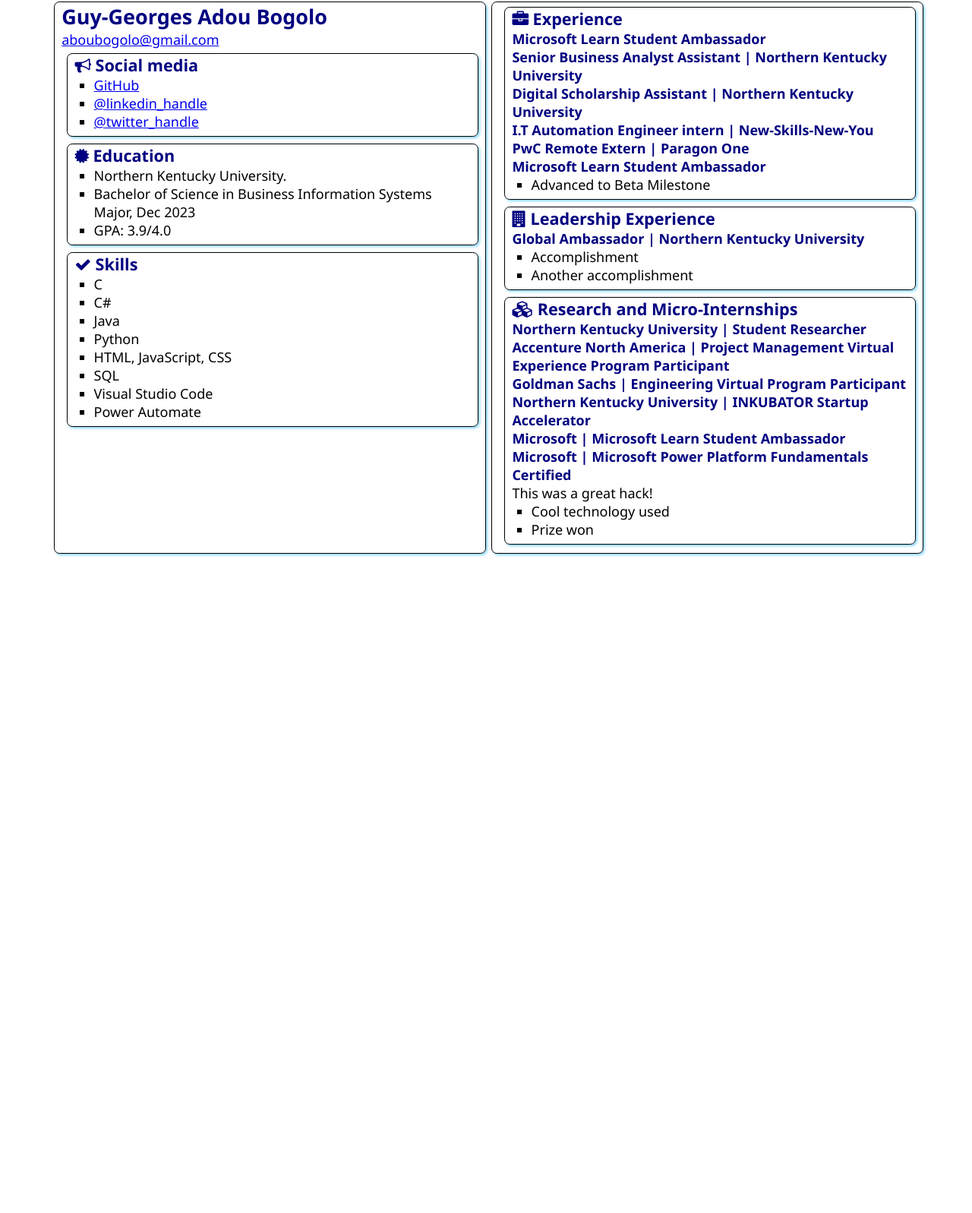
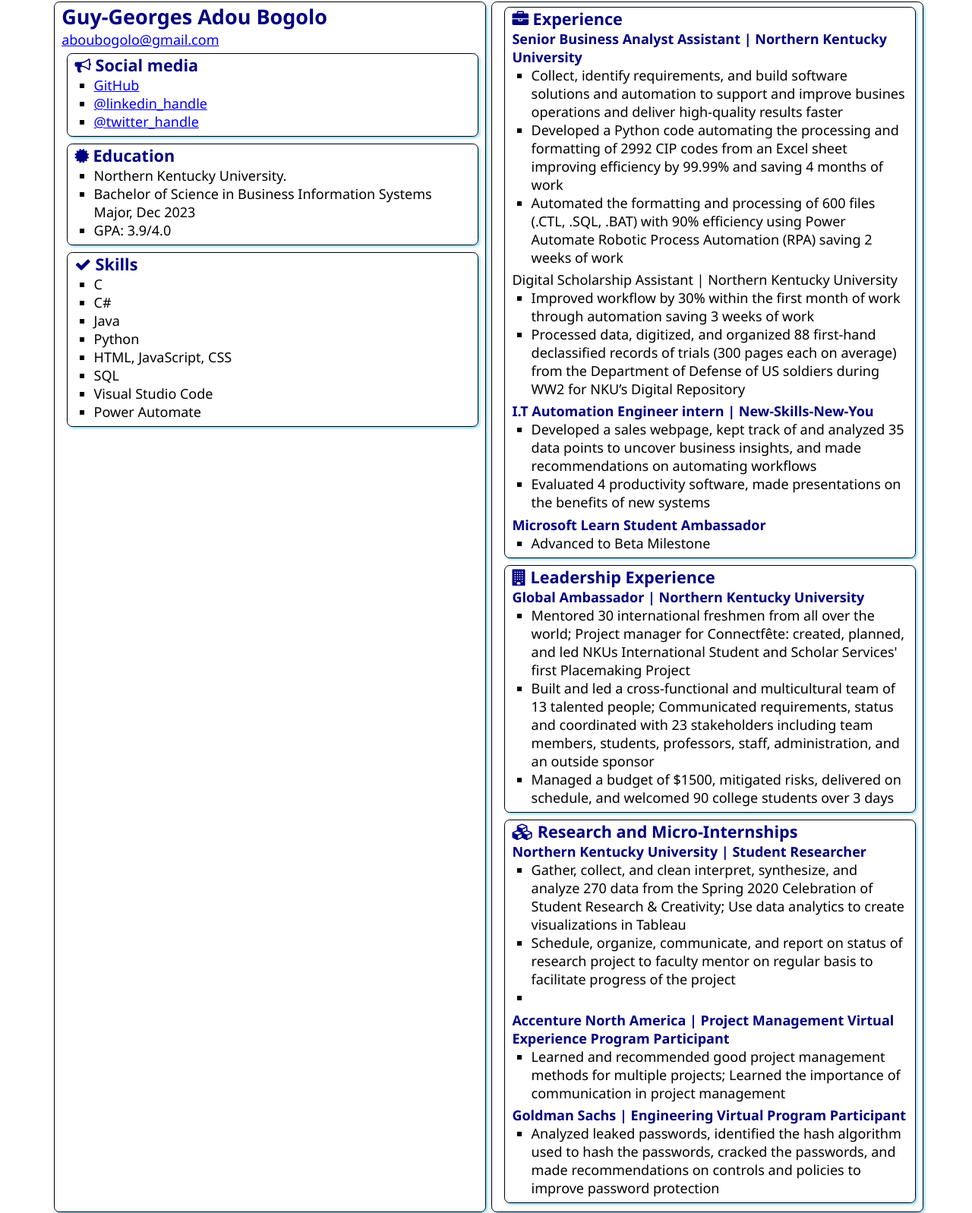
Before and after one commit to GuyAdou/SATechnicalOnboarding, a plain HTML site: page src/index.html in a window 1280 px wide. Shown: the part 16-1613 px from the top of the page at 76% size. Before the commit the page ends 800 px from the top, so only its background shows below. Drawn offline with Linux system fonts and the light colour scheme.

Commit message:
add resume info

```diff
--- a/src/index.html
+++ b/src/index.html
@@ -65,11 +65,29 @@
                     Experience
 
                 </h2>
-                <h3>Microsoft Learn Student Ambassador</h3>
                 <h3>Senior Business Analyst Assistant | Northern Kentucky University</h3>
+                <ul>
+                    <li>Collect, identify requirements, and build software solutions and automation to support and improve busines operations and deliver high-quality results faster</li>
+                    <li>Developed a Python code automating the processing and formatting of 2992 CIP codes from an Excel sheet improving efficiency by 99.99% and saving 4 months of work</li>
+                    <li>Automated the formatting and processing of 600 files (.CTL, .SQL, .BAT) with 90% efficiency using Power
+                        Automate Robotic Process Automation (RPA) saving 2 weeks of work</li>
+                </ul
+
                 <h3>Digital Scholarship Assistant | Northern Kentucky University</h3>
+                <ul>
+                    <li>Improved workflow by 30% within the first month of work through automation saving 3 weeks of work</li>
+                    <li>Processed data, digitized, and organized 88 first-hand declassified records of trials (300 pages each on average) from
+                        the Department of Defense of US soldiers during WW2 for NKU’s Digital Repository</li>
+                </ul>
+
                 <h3>I.T Automation Engineer intern | New-Skills-New-You</h3>
-                <h3>PwC Remote Extern | Paragon One</h3>
+                <ul>
+                    <li>Developed a sales webpage, kept track of and analyzed 35 data points to uncover business insights, and made
+                        recommendations on automating workflows</li>
+                    <li>
+                        Evaluated 4 productivity software, made presentations on the benefits of new systems
+                    </li>
+                </ul>
                 <h3>Microsoft Learn Student Ambassador</h3>
                 <ul>
                     <li>Advanced to Beta Milestone</li>
@@ -83,8 +101,12 @@
 
                 <h3>Global Ambassador | Northern Kentucky University</h3>
                 <ul>
-                    <li>Accomplishment</li>
-                    <li>Another accomplishment</li>
+                    <li>Mentored 30 international freshmen from all over the world; Project manager for Connectfête: created, planned, and
+                        led NKUs International Student and Scholar Services' first Placemaking Project</li>
+                    <li>Built and led a cross-functional and multicultural team of 13 talented people; Communicated requirements, status
+                        and coordinated with 23 stakeholders including team members, students, professors, staff, administration, and an
+                        outside sponsor</li>
+                    <li>Managed a budget of $1500, mitigated risks, delivered on schedule, and welcomed 90 college students over 3 days</li>
                 </ul>
             </section>
             <section class="box">
@@ -94,15 +116,23 @@
                 </h2>
 
                 <h3>Northern Kentucky University | Student Researcher</h3>
+                <ul>
+                    <li>Gather, collect, and clean interpret, synthesize, and analyze 270 data from the Spring 2020 Celebration of Student
+                        Research & Creativity; Use data analytics to create visualizations in Tableau</li>
+                    <li>Schedule, organize, communicate, and report on status of research project to faculty mentor on regular basis to
+                        facilitate progress of the project</li>
+                    <li></li>
+                </ul>
                 <h3>Accenture North America | Project Management Virtual Experience Program Participant</h3>
+                <ul>
+                    <li> Learned and recommended good project management methods for multiple projects; Learned the importance of
+                        communication in project management</li>
+                </ul>
                 <h3>Goldman Sachs | Engineering Virtual Program Participant</h3>
-                <h3>Northern Kentucky University | INKUBATOR Startup Accelerator</h3>
-                <h3>Microsoft | Microsoft Learn Student Ambassador</h3>
-                <h3>Microsoft | Microsoft Power Platform Fundamentals Certified</h3>
-                <div>This was a great hack!</div>
                 <ul>
-                    <li>Cool technology used</li>
-                    <li>Prize won</li>
+                    <li>Analyzed leaked passwords, identified the hash algorithm used to hash the passwords, cracked the passwords, and
+                        made recommendations on controls and policies to improve password protection</li>
+                    </ul>
                 </ul>
             </section>
         </article>
```
